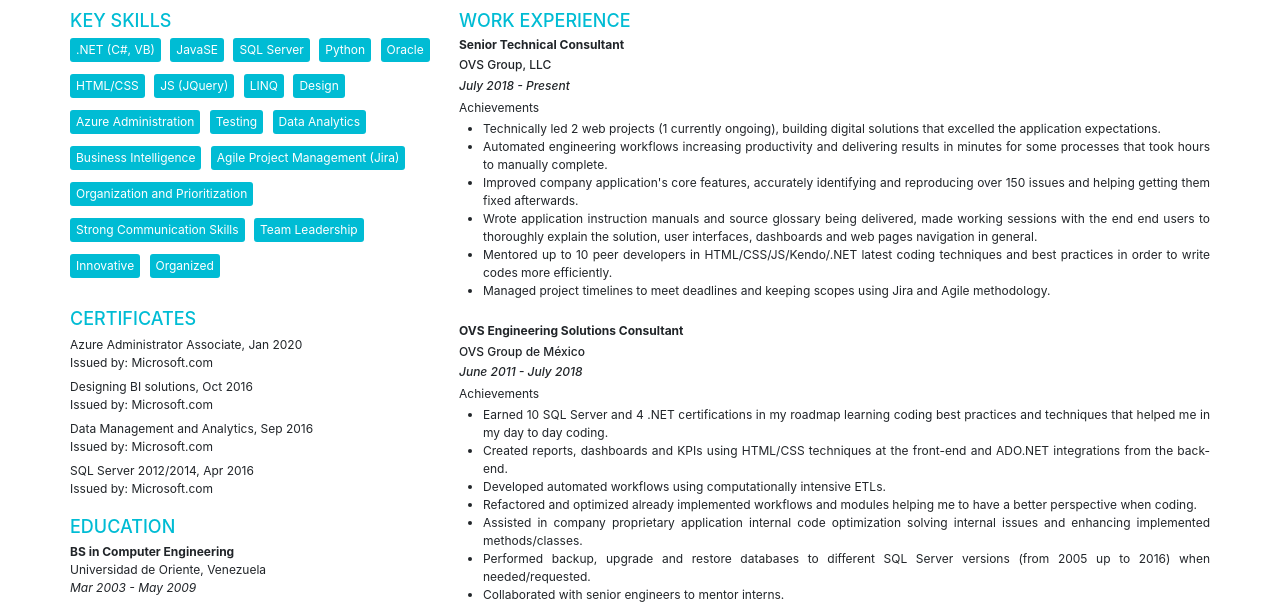
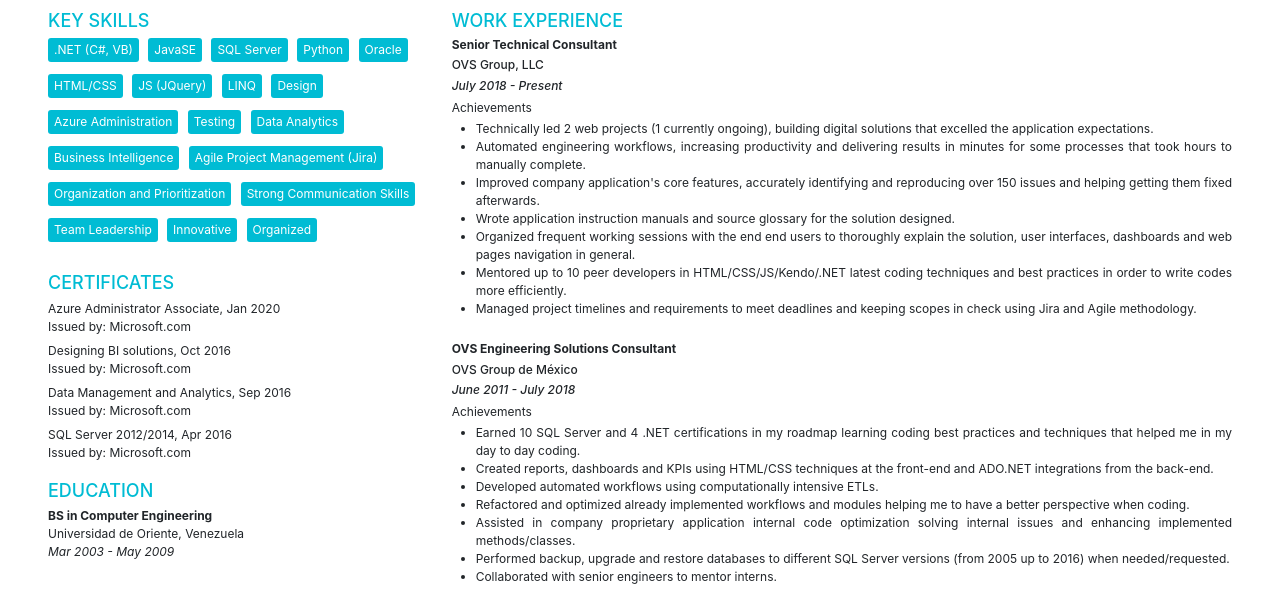
Before and after one commit to ronelzb/cv_htmltopdf, a plain HTML site: page index.html in a window 1280 px wide. Shown: the part 226-830 px from the top of the page. Drawn offline with nearby package versions, Linux system fonts and the light colour scheme.

Commit message:
minor grammar improvements

```diff
--- a/index.html
+++ b/index.html
@@ -16,13 +16,14 @@
     <!-- Font Awesome -->
     <link rel="stylesheet" href="https://cdnjs.cloudflare.com/ajax/libs/font-awesome/5.15.3/css/all.min.css" integrity="sha512-iBBXm8fW90+nuLcSKlbmrPcLa0OT92xO1BIsZ+ywDWZCvqsWgccV3gFoRBv0z+8dLJgyAHIhR35VZc2oM/gI1w==" crossorigin="anonymous" referrerpolicy="no-referrer" />
 
-    <!-- Custom CSS / JS -->
-    <link rel="stylesheet" href="/styles.css">
-
     <!-- Google fonts -->
     <link rel="preconnect" href="https://fonts.gstatic.com">
     <link href="https://fonts.googleapis.com/css2?family=Roboto:ital,wght@0,400;0,700;1,400;1,700&display=swap" rel="stylesheet">
     <link href="https://fonts.googleapis.com/css2?family=Open+Sans:ital,wght@0,300;0,400;0,600;0,700;0,800;1,300;1,400;1,600;1,700;1,800&display=swap" rel="stylesheet">
+
+    <!-- Custom CSS / JS -->
+    <link rel="stylesheet" href="/styles.css">
+    <script src="/main.js"></script>
 </head>
 
 <body>
@@ -63,9 +64,9 @@
             </div>
         </div>
     </section>
-    <section class="container content">
+    <section class="container-fluid content">
         <div class="row">
-            <div class="col-12 col-md-4 pt-4 ps-md-0">
+            <div class="col-12 col-sm-4 pt-4 ps-sm-0">
                 <div class="areas-expertise">
                     <h4 class="text-header-color">KEY SKILLS</h4>
                     <ul class="list-inline skills">
@@ -146,7 +147,7 @@
                     <i>Mar 2003 - May 2009</i>
                 </div>
             </div>
-            <div class="col-12 col-md-8 pt-4 pe-md-0">
+            <div class="col-12 col-sm-8 pt-4 pe-sm-0">
                 <h4 class="text-header-color">WORK EXPERIENCE</h4>
                 <h6><b>Senior Technical Consultant</b></h6>
                 <h6>OVS Group, LLC</h6>
@@ -157,19 +158,22 @@
                         Technically led 2 web projects (1 currently ongoing), building digital solutions that excelled the application expectations.
                     </li>
                     <li>
-                        Automated engineering workflows increasing productivity and delivering results in minutes for some processes that took hours to manually complete.
+                        Automated engineering workflows, increasing productivity and delivering results in minutes for some processes that took hours to manually complete.
                     </li>
                     <li>
                         Improved company application's core features, accurately identifying and reproducing over 150 issues and helping getting them fixed afterwards.
                     </li>
                     <li>
-                        Wrote application instruction manuals and source glossary being delivered, made working sessions with the end end users to thoroughly explain the solution, user interfaces, dashboards and web pages navigation in general.
+                        Wrote application instruction manuals and source glossary for the solution designed.
+                    </li>
+                    <li>
+                        Organized frequent working sessions with the end end users to thoroughly explain the solution, user interfaces, dashboards and web pages navigation in general.
                     </li>
                     <li>
                         Mentored up to 10 peer developers in HTML/CSS/JS/Kendo/.NET latest coding techniques and best practices in order to write codes more efficiently.
                     </li>
                     <li>
-                        Managed project timelines to meet deadlines and keeping scopes using Jira and Agile methodology.
+                        Managed project timelines and requirements to meet deadlines and keeping scopes in check using Jira and Agile methodology.
                     </li>
                 </ul>
                 <h6 class="pt-3"><b>OVS Engineering Solutions Consultant</b></h6>
@@ -202,6 +206,6 @@
             </div>
         </div>
     </section>
-    <hr class="line-break"/>
+    <!--hr class="line-break"/-->
 </body>
 </html>
--- a/styles.css
+++ b/styles.css
@@ -41,6 +41,10 @@ body {
     margin-left: .25rem;
 }
 
+.content > .row {
+    padding: 0 48px;
+}
+
 hr.line-break {
     border: 1px solid black;
     position: absolute;
```
